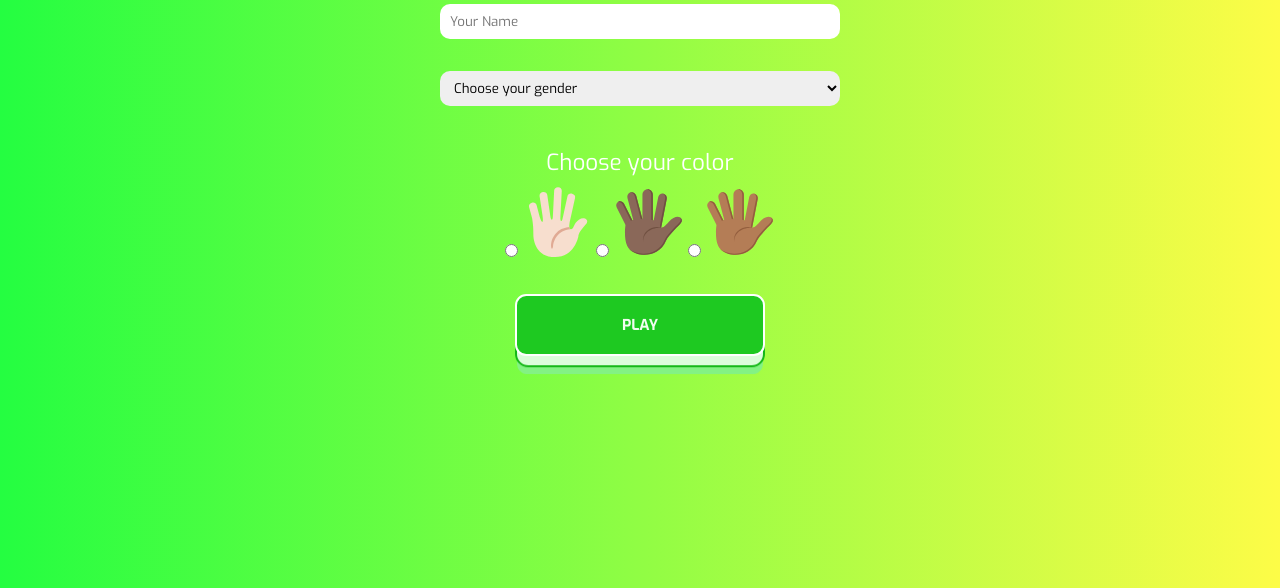
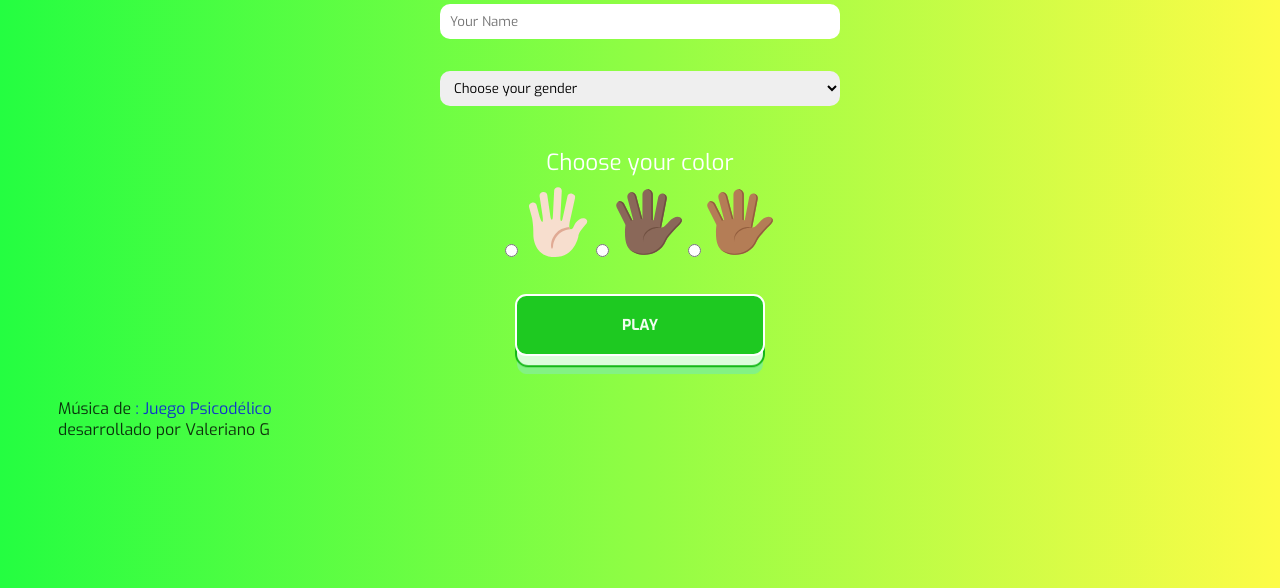
Before and after one commit to valeriano-g/rock-paper-and-scissors, a plain HTML site: page index.html in a window 1280 px wide. Shown: the part 212-800 px from the top of the page. Drawn offline with Linux system fonts and the light colour scheme.

Commit message:
se agrego el footer y los creditos y arreglos menores

```diff
--- a/index.html
+++ b/index.html
@@ -138,22 +138,24 @@
 
         </section>
 
-        <!--<footer class="footer-sec">
-            <ul>
-               <li>  <p class="footer-text">
-                Obra: Juego Psicodélico <br>
-                Música de https://www.fiftysounds.com/es/
-            </p>
-            <li>
-                <p class="footer-text">
-                    desarrollado por valeriano
-                </p>
-            </li>
-        </li>
+        <footer class="footer-sec">
+            <ul class="footer-ul">
+                <li class="footer-li">
+                    <p class="footer-text">
+                        Música de <a class="footer-link" href="https://www.fiftysounds.com/es/" target="_blank"> : Juego
+                            Psicodélico </a>
+                    </p>
+                </li>
+                <li>
+                    <p class="footer-text">
+                        desarrollado por Valeriano G
+                    </p>
+                </li>
+
             </ul>
 
         </footer>
-    -->
+
     </div>
     </div>
 
--- a/index.js
+++ b/index.js
@@ -7,6 +7,7 @@ function loadPage() {
     container.style.display = "block";
     loader.style.display = "none";
     console.log("se cargo la pagina");
+    audio.play()
   });
 }
 
--- a/sass/_footer.scss
+++ b/sass/_footer.scss
@@ -1 +1,19 @@
-.footer-text {}
+.footer-sec {
+    padding: 10px;
+    margin: auto;
+
+}
+
+.footer-ul {
+    list-style: none;
+}
+
+.footer-text {
+    color: black;
+    opacity: 0.80;
+}
+
+.footer-link {
+    text-decoration: none;
+
+}
--- a/sass/style.scss
+++ b/sass/style.scss
@@ -5,6 +5,7 @@
 @import"_sec-3";
 @import"_animations";
 @import"_responsive";
+@import"footer";
 
 
 $color-text: #F1FDF0;
```
Also changed, not shown: css/style.css, 1 other file.
